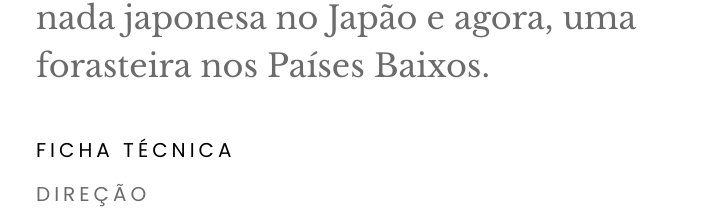
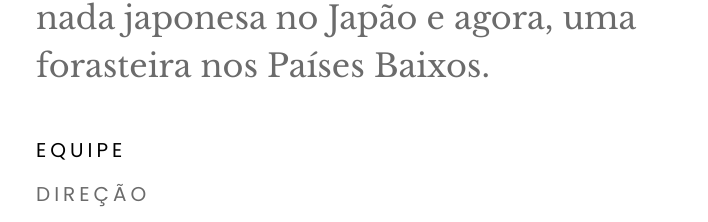
Before and after one commit to pd-bittencourt/bonde, a Next.js app: page /movies/onde_as_ondas_quebram in a window 1280 px wide. Shown: the part 1026-1248 px from the top of the page, without its empty margins (254-962 px from the left). Built offline with nearby package versions, Linux system fonts and the light colour scheme; a web font is replaced by a local one.

Commit message:
Mundaça de título de ficha técnica para Equipe

```diff
--- a/src/pages/movies/onde_as_ondas_quebram.js
+++ b/src/pages/movies/onde_as_ondas_quebram.js
@@ -48,7 +48,7 @@ function Movie1() {
           </div>
 
           <div>
-            <h2>Ficha Técnica</h2>
+            <h2>Equipe</h2>
 
             {movie.host && (
               <>
```
